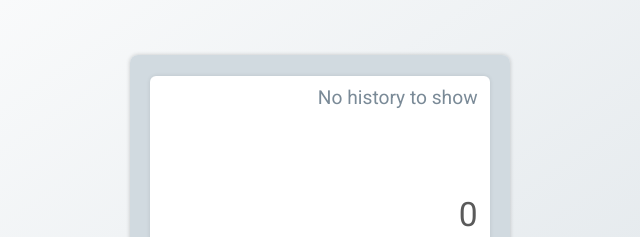
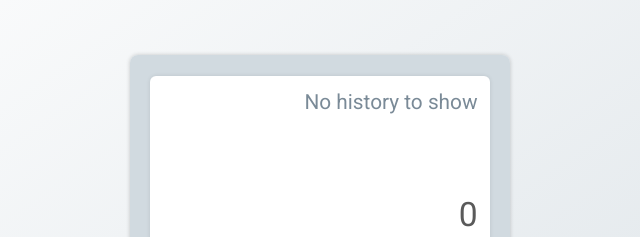
Before and after one commit to hradiladam/calculator-fixed, a plain HTML site: page index.html in a window 1280 px wide. Shown: the top 237 px of the page, 320-960 px from the left. Drawn offline with Linux system fonts and the light colour scheme.

Commit message:
Add css rules and scroll behaviour for recent history display

```diff
--- a/css/style.css
+++ b/css/style.css
@@ -54,8 +54,13 @@ body {
 }
 
 #recent-history {
-    font-size: 1.2rem;
+    font-size: 1.3rem;
     color: #7a8a97;
+    white-space: normal;
+    word-break: break-all;      /* allow breaks anywhere if needed */
+    overflow-y: auto;           /* enable vertical scroll if content overflows */
+    max-height: 4rem;
+    line-height: 1.4;
 }
 
 .button {
```
